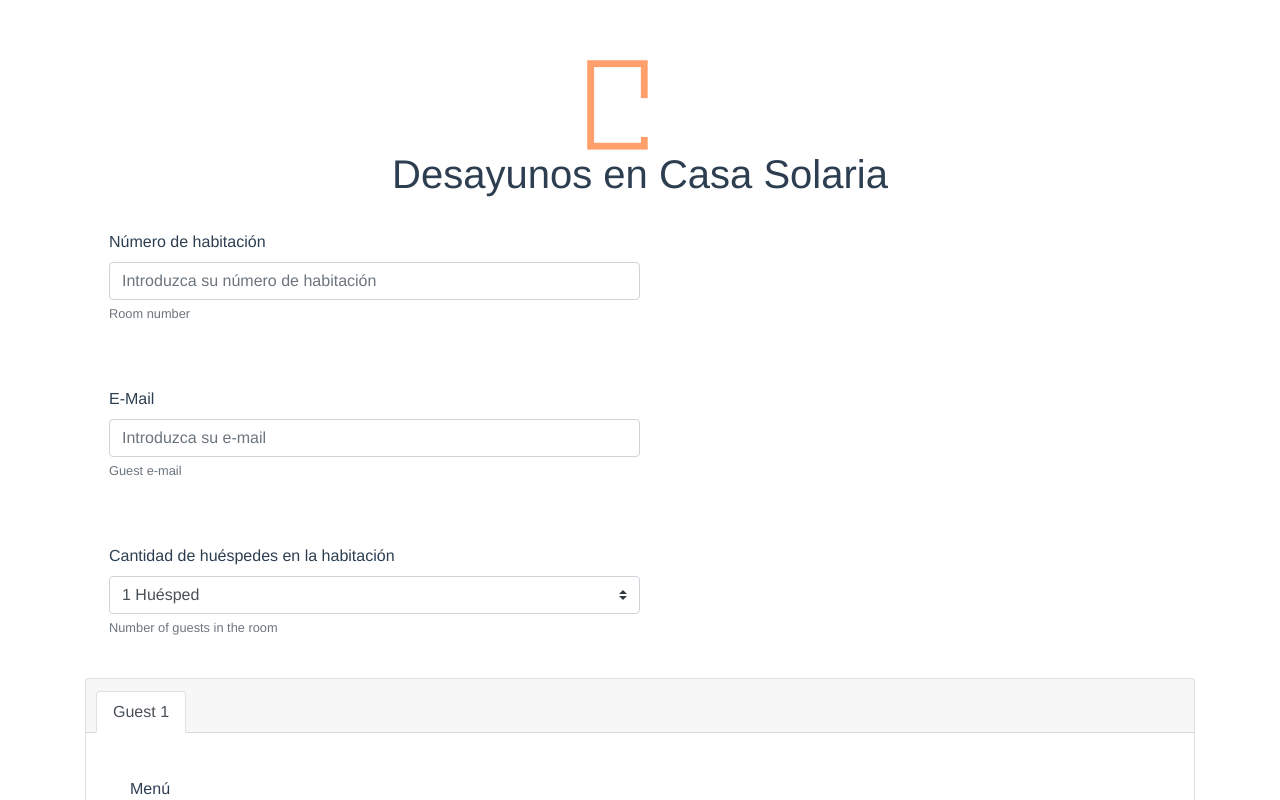
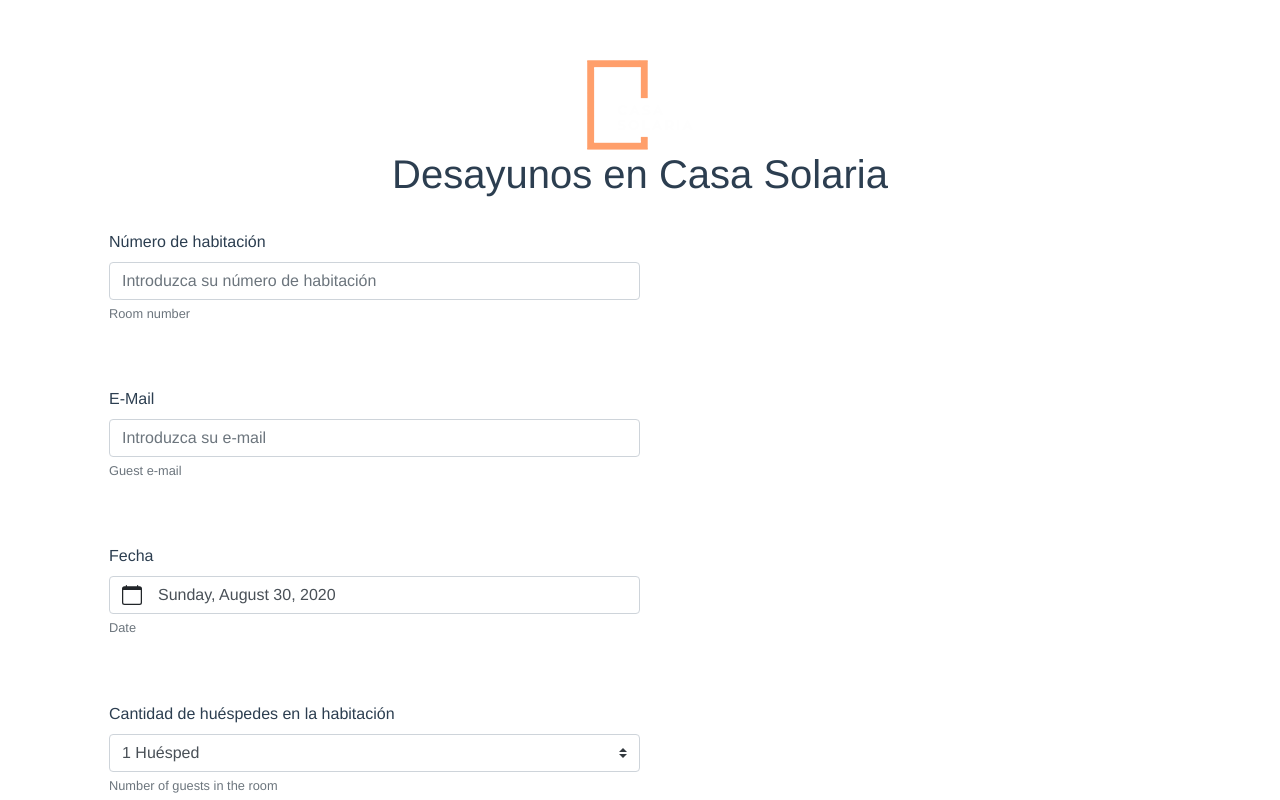
Before and after one commit to DavidLS/solaria, a Vue app: page / in a window 1280 px wide. Shown: the top 800 px of the page. Built offline with nearby package versions, Linux system fonts and the light colour scheme; no server answers; the database is empty; what vuefire would draw is missing.

Commit message:
date field

```diff
--- a/src/App.vue
+++ b/src/App.vue
@@ -38,6 +38,23 @@
 					class="w-50"
 					type="email"
 				></b-form-input>
+			</b-form-group>
+
+			<b-form-group
+				id="input-group-6"
+				label="Fecha"
+				label-for="date-1"
+				description="Date"
+				class="text-left p-4"
+			>
+				<b-form-datepicker
+					id="date-1"
+					v-model="form.date"
+					:min="min"
+					:max="max"
+					locale="en"
+					class="w-50"
+				/>
 			</b-form-group>
 
 			<b-form-group
@@ -156,6 +173,14 @@
 		components: {
 		},
 		data() {
+
+			const now = new Date();
+			const today = new Date(now.getFullYear(), now.getMonth(), now.getDate());
+			const minDate = new Date(today);
+			minDate.setDate(minDate.getDate());
+			const maxDate = new Date(today);
+			maxDate.setDate(maxDate.getDate() + 4);
+
 			return {
 				form: {
 					email: '',
@@ -163,6 +188,7 @@
 					guests: 1,
 					selectedMenuType: [[]],
 					selectedProducts: [[]],
+					date: today,
 				},
 				guestsOptions: [
 					{ value: 1, text: "1 Huésped" },
@@ -178,7 +204,8 @@
 				fields: ['name', 'selected'],
 				tabSelected: 0,
 
-
+				min: minDate,
+				max: maxDate,
 			}
 		},
 		methods: {
```
